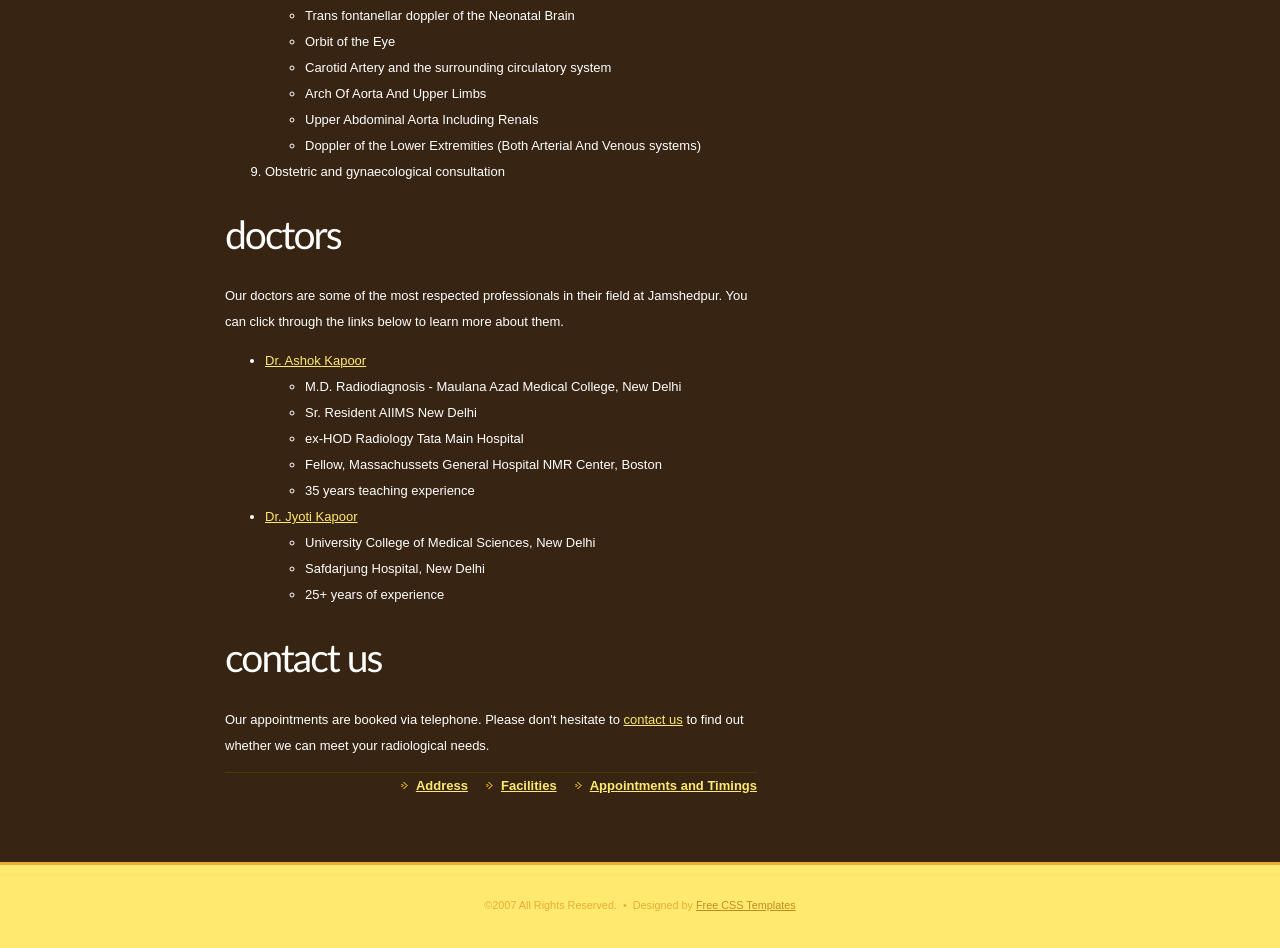
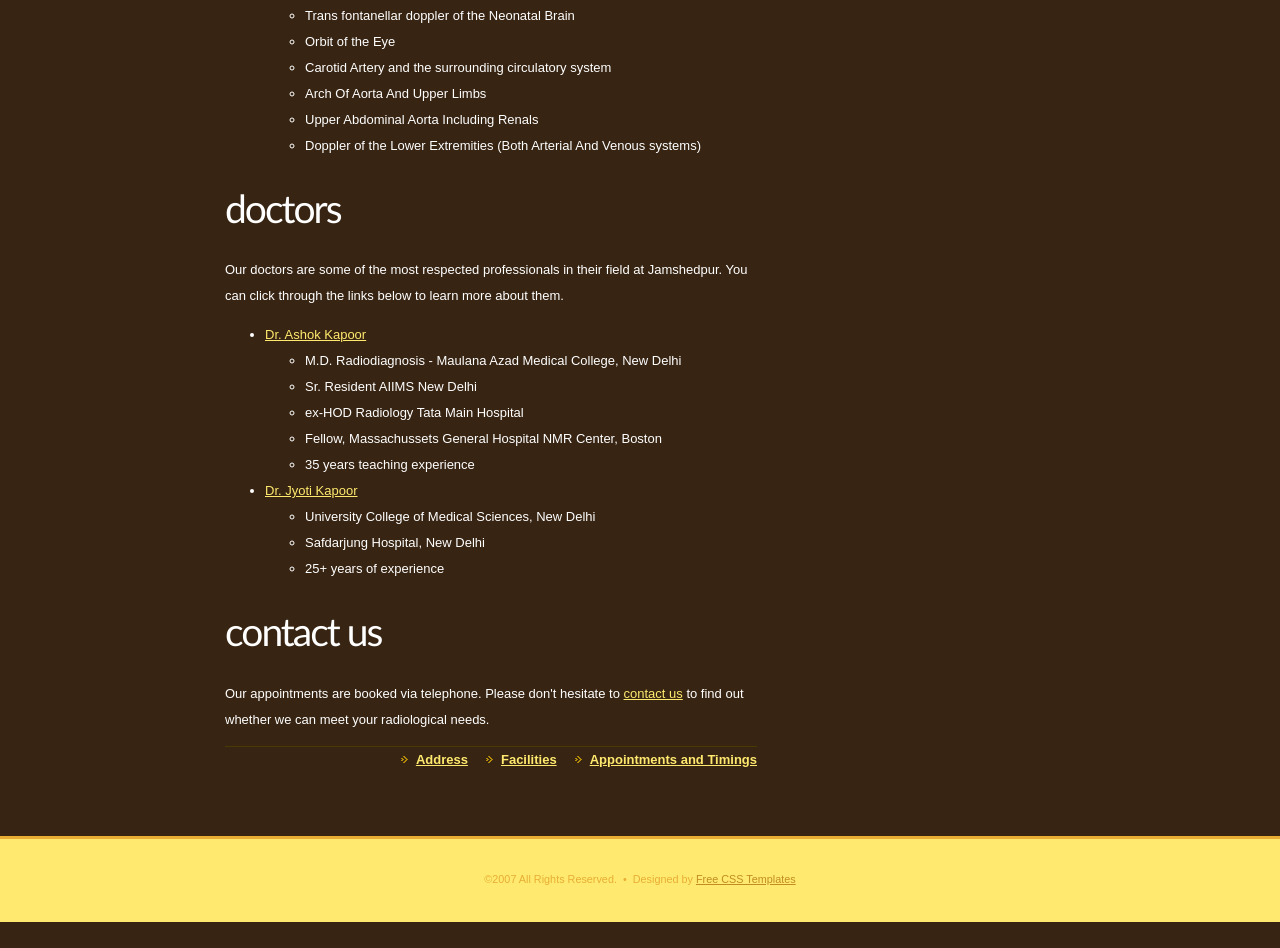
Before and after one commit to divyekapoor/drkapoorsclinic.com, a plain HTML site: page facilities.html in a window 1280 px wide. Shown: the part 1216-2164 px from the top of the page. After the commit the page ends 2138 px from the top, so only its background shows below. Drawn offline with Linux system fonts and the light colour scheme.

Commit message:
Remove obs-gynae consultation

```diff
--- a/facilities.html
+++ b/facilities.html
@@ -93,7 +93,6 @@ Released   : 20080125
                             <li>Doppler of the Lower Extremities (Both Arterial And Venous systems)</li>
                         </ul>
                     </li>
-                    <li>Obstetric and  gynaecological consultation</li>
                 </ol>
 
 		<h1>Doctors</h1>
```
